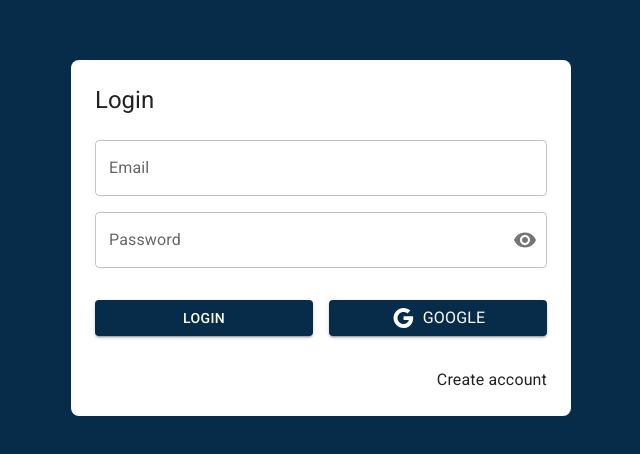
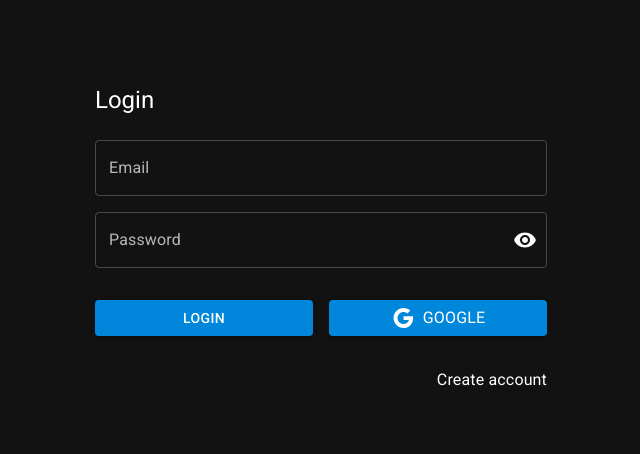
Before and after one commit to MartinezFabian/LifeDiary-React, a React (Vite) app: page /auth/login in a window 1280 px wide. Shown: the part 162-616 px from the top of the page, without its empty margins (319-959 px from the left). Built offline with nearby package versions, Linux system fonts and the light colour scheme; no server answers.

Commit message:
refactor: Change app theme

```diff
--- a/src/LifeDiary/layout/LifeDiaryLayout.jsx
+++ b/src/LifeDiary/layout/LifeDiaryLayout.jsx
@@ -30,7 +30,6 @@ export const LifeDiaryLayout = ({ children }) => {
           padding: 0,
           width: { sm: `calc(100% - ${drawerWidth}px)` },
           minHeight: '100vh',
-          backgroundColor: 'grey.main',
         }}
       >
         <Toolbar />
--- a/src/LifeDiary/pages/HomePage.jsx
+++ b/src/LifeDiary/pages/HomePage.jsx
@@ -22,7 +22,7 @@ export const HomePage = () => {
         onClick={onAddNewNote}
         disabled={isSaving}
         size="large"
-        color="secondary"
+        color="primary"
         aria-label="add"
         sx={{ position: 'fixed', right: 50, bottom: 50 }}
       >
--- a/src/LifeDiary/views/NoteView.jsx
+++ b/src/LifeDiary/views/NoteView.jsx
@@ -1,4 +1,3 @@
-import { Save } from '@mui/icons-material';
 import { Button, Grid, TextField, Typography } from '@mui/material';
 import { ImageGallery } from '../components/ImageGallery';
 import { useEffect, useMemo, useState } from 'react';
@@ -60,7 +59,7 @@ export const NoteView = () => {
         </Grid>
 
         <Grid item>
-          <Button onClick={onSaveNote} variant="contained" startIcon={<Save></Save>}>
+          <Button onClick={onSaveNote} color="primary" size="large" variant="contained">
             <Typography sx={{ marginLeft: 0.5 }}>Save</Typography>
           </Button>
         </Grid>
@@ -72,7 +71,7 @@ export const NoteView = () => {
           label="Title"
           variant="outlined"
           fullWidth
-          sx={{ backgroundColor: '#fff', marginBottom: 1 }}
+          sx={{ marginBottom: 1 }}
           name="title"
           onChange={onFormChange}
           value={formState.title}
@@ -85,7 +84,7 @@ export const NoteView = () => {
           multiline
           minRows={6}
           fullWidth
-          sx={{ backgroundColor: '#fff', marginBottom: 1 }}
+          sx={{ marginBottom: 1 }}
           name="body"
           onChange={onFormChange}
           value={formState.body}
--- a/src/auth/layout/AuthLayout.jsx
+++ b/src/auth/layout/AuthLayout.jsx
@@ -9,13 +9,13 @@ export const AuthLayout = ({ children, title = '' }) => {
       direction="column"
       alignItems="center"
       justifyContent="center"
-      sx={{ minHeight: '100vh', backgroundColor: 'primary.main', padding: 4 }}
+      sx={{ minHeight: '100vh', padding: 4 }}
     >
       <Grid
         className="animate__animated animate__fadeIn  animate__faster"
         item
         xs={3}
-        sx={{ backgroundColor: 'white', padding: 3, borderRadius: 2, width: { sm: 400, md: 500 } }}
+        sx={{ padding: 3, borderRadius: 2, width: { sm: 400, md: 500 } }}
       >
         <Typography variant="h5" sx={{ marginBottom: 1 }}>
           {title}
--- a/src/theme/AppTheme.jsx
+++ b/src/theme/AppTheme.jsx
@@ -1,18 +1,12 @@
 import { ThemeProvider } from '@emotion/react';
 import { CssBaseline, createTheme } from '@mui/material';
-import { grey, red } from '@mui/material/colors';
 
 export const AppTheme = ({ children }) => {
   const theme = createTheme({
     palette: {
+      mode: 'dark',
       primary: {
-        main: '#072c4a',
-      },
-      secondary: {
         main: '#0087db',
-      },
-      error: {
-        main: red.A700,
       },
       grey: {
         main: '#f0f8ff',
```
